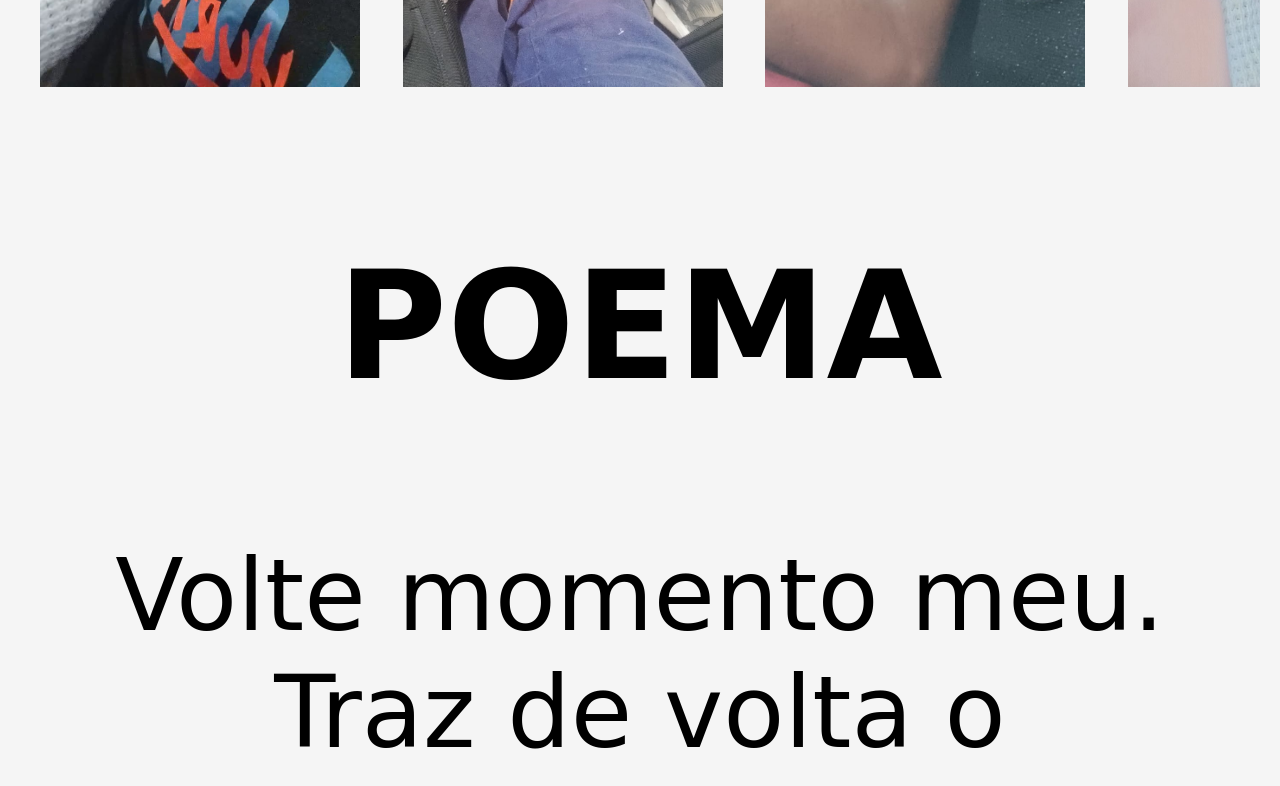
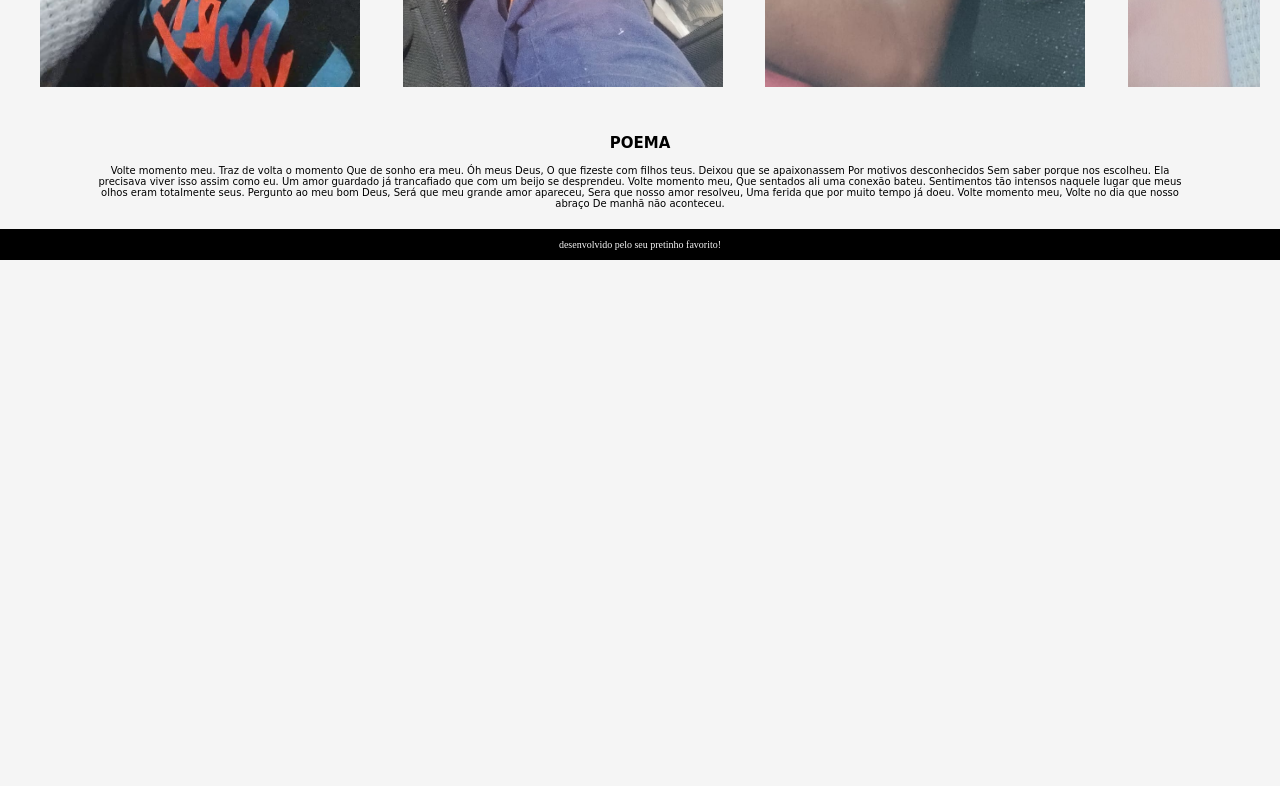
Before and after one commit to caiohenriquelopes/nossos_momentos, a plain HTML site: page index.html in a window 1280 px wide. Shown: the part 1480-2266 px from the top of the page. After the commit the page ends 1740 px from the top, so only its background shows below. Drawn offline with Linux system fonts and the light colour scheme.

Commit message:
font-sizeee

```diff
--- a/estilo.css
+++ b/estilo.css
@@ -52,11 +52,11 @@ main {
 .poema {
   padding: 0 2rem;
   font-family: cursive;
-  font-size: 10rem;
+  font-size: 10px;
 }
 
 footer {
-font-size: 10rem;
+font-size: 10px;
   width: 100%;
   background: black;
   height: auto;
```
